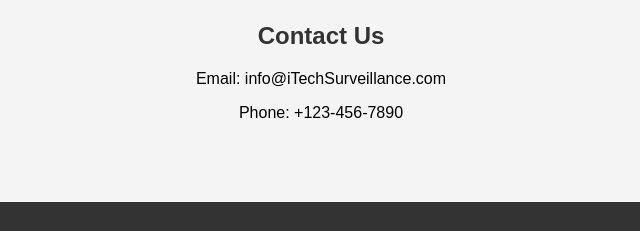
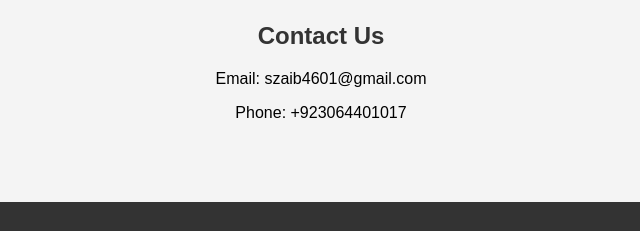
Before and after one commit to shahzaib11-bit/iTechSurveillance, a plain HTML site: page index.html in a window 1280 px wide. Shown: the part 315-546 px from the top of the page, 319-959 px from the left. Drawn offline with Linux system fonts and the light colour scheme.

Commit message:
Update index.html

```diff
--- a/index.html
+++ b/index.html
@@ -47,8 +47,8 @@
   </section>
   <section>
     <h2>Contact Us</h2>
-    <p>Email: info@iTechSurveillance.com</p>
-    <p>Phone: +123-456-7890</p>
+    <p>Email: szaib4601@gmail.com</p>
+    <p>Phone: +923064401017</p>
   </section>
   <footer>
     <p>&copy; 2025 iTech Surveillance. All rights reserved.</p>
```
